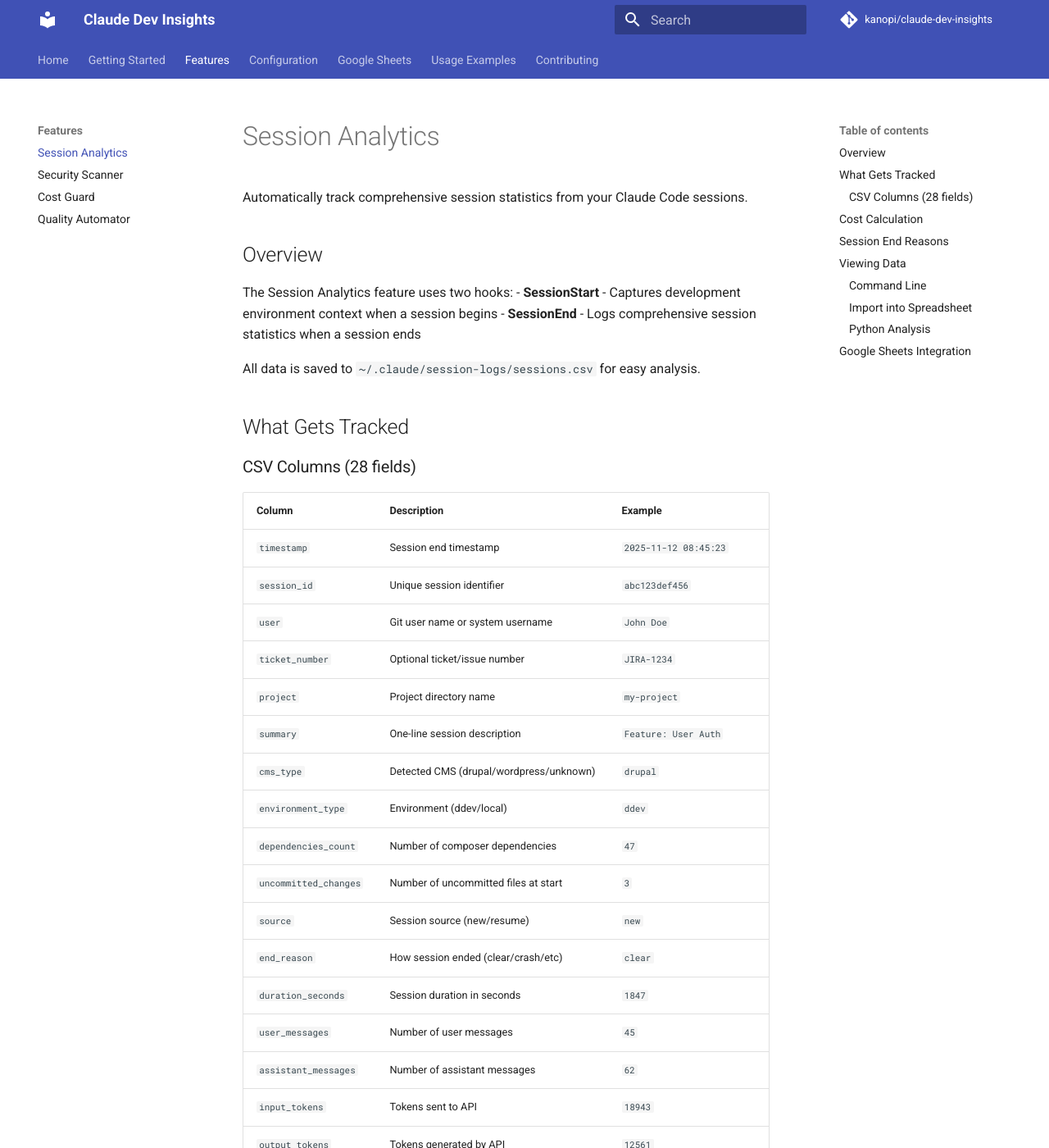
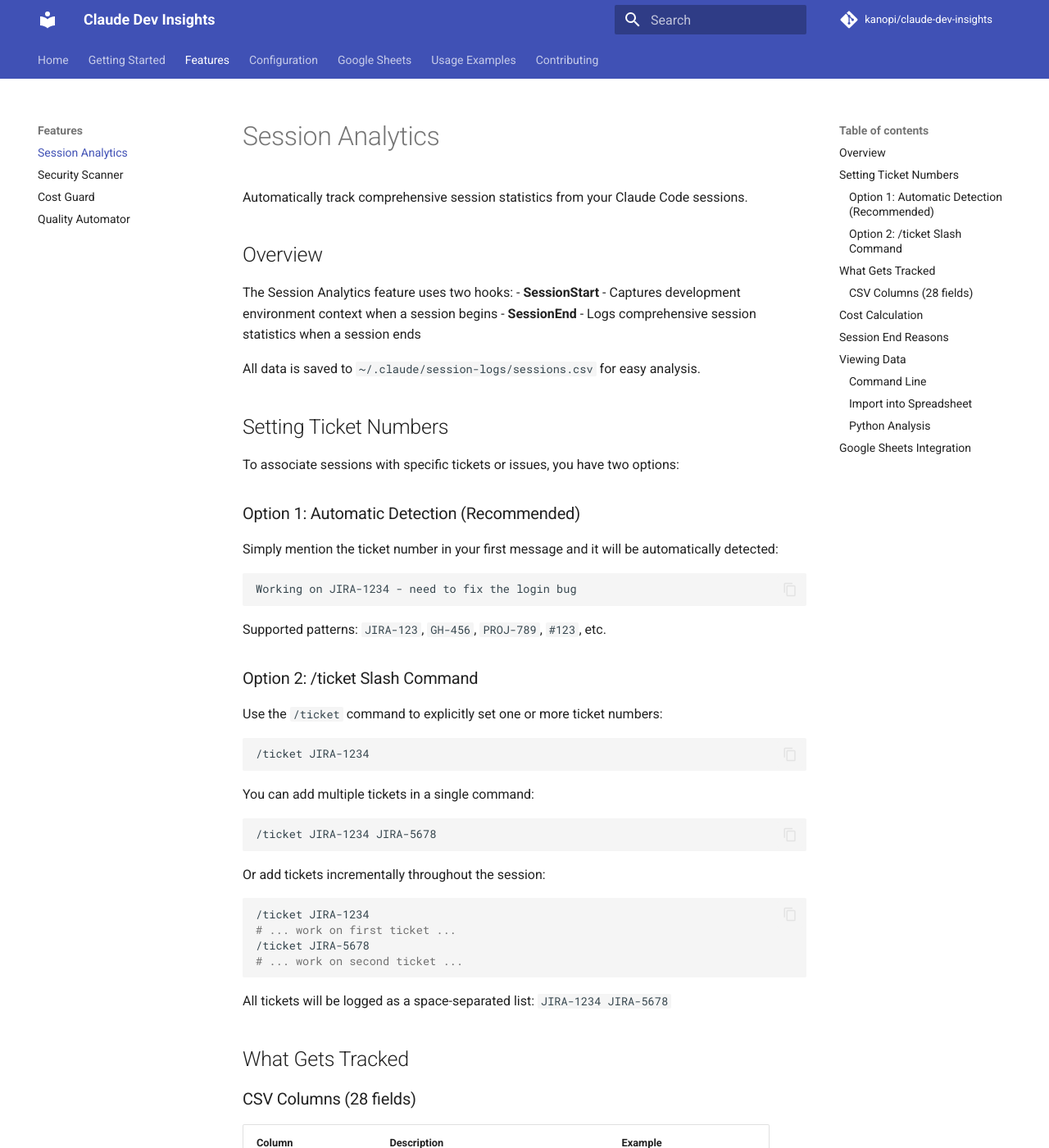
Before and after one commit to kanopi/claude-dev-insights, an MkDocs documentation site: the page built from docs/features/session-analytics.md, in a window 1280 px wide and 1400 px high. Shown: the whole window at 82% size. Built offline with MkDocs 1.6.1 and Material for MkDocs 9.7.7, drawn with Linux system fonts in a browser that asks for light colours; comment, search, counter and statistics services are not loaded.

Commit message:
feat: add multi-ticket tracking with auto-detection and /ticket command
Add comprehensive ticket tracking system that supports multiple tickets
per session with both automatic detection and manual entry.

🤖 Generated with [Claude Code](https://claude.com/claude-code)

Co-Authored-By: Claude <noreply@anthropic.com>

````diff
--- a/docs/features/session-analytics.md
+++ b/docs/features/session-analytics.md
@@ -9,6 +9,45 @@ The Session Analytics feature uses two hooks:
 - **SessionEnd** - Logs comprehensive session statistics when a session ends
 
 All data is saved to `~/.claude/session-logs/sessions.csv` for easy analysis.
+
+## Setting Ticket Numbers
+
+To associate sessions with specific tickets or issues, you have two options:
+
+### Option 1: Automatic Detection (Recommended)
+
+Simply mention the ticket number in your first message and it will be automatically detected:
+
+```
+Working on JIRA-1234 - need to fix the login bug
+```
+
+Supported patterns: `JIRA-123`, `GH-456`, `PROJ-789`, `#123`, etc.
+
+### Option 2: /ticket Slash Command
+
+Use the `/ticket` command to explicitly set one or more ticket numbers:
+
+```bash
+/ticket JIRA-1234
+```
+
+You can add multiple tickets in a single command:
+
+```bash
+/ticket JIRA-1234 JIRA-5678
+```
+
+Or add tickets incrementally throughout the session:
+
+```bash
+/ticket JIRA-1234
+# ... work on first ticket ...
+/ticket JIRA-5678
+# ... work on second ticket ...
+```
+
+All tickets will be logged as a space-separated list: `JIRA-1234 JIRA-5678`
 
 ## What Gets Tracked
 
````
Also changed, not shown: CLAUDE.md (+7 -1 lines), README.md (+23 -0 lines), commands/ticket.md (added, +66 -0 lines), 3 other files.
